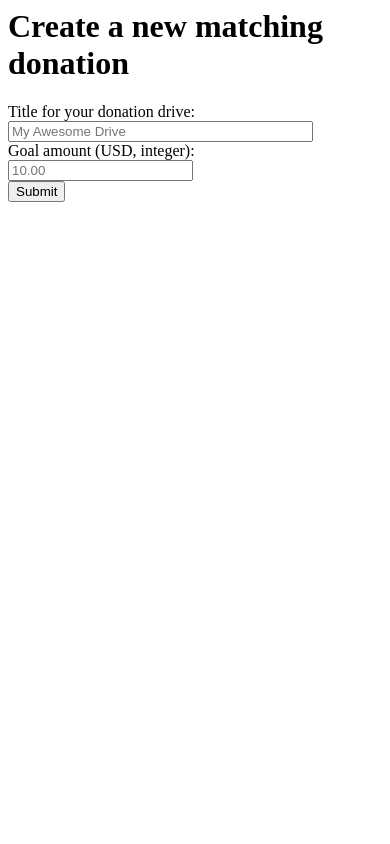
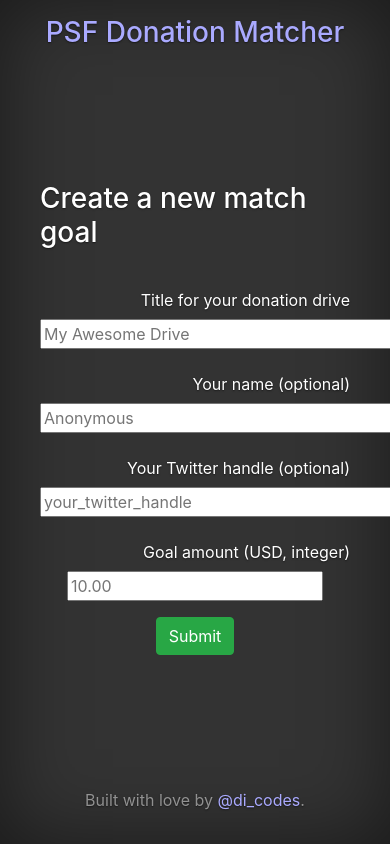
Before and after one commit to di/matcher, a Flask app: page /new/ in a window 390 px wide; the page is wider, and only the part inside the window is pictured. Run offline with Flask 2, Linux system fonts and the light colour scheme; some libraries are stand-ins or nearby versions.

Commit message:
Styleeeeeeee

```diff
--- /dev/null
+++ b/matcher/static/cover.css
@@ -0,0 +1,113 @@
+/*
+ * Globals
+ */
+
+/* Links */
+a,
+a:focus,
+a:hover {
+  color: #aaf;
+}
+
+/* Custom default button */
+.btn-secondary,
+.btn-secondary:hover,
+.btn-secondary:focus {
+  color: #333;
+  text-shadow: none; /* Prevent inheritance from `body` */
+  background-color: #fff;
+  border: .05rem solid #fff;
+}
+
+
+/*
+ * Base structure
+ */
+
+html,
+body {
+  height: 100%;
+  background-color: #333;
+}
+
+body {
+  display: -ms-flexbox;
+  display: flex;
+  color: #fff;
+  text-shadow: 0 .05rem .1rem rgba(0, 0, 0, .5);
+  box-shadow: inset 0 0 5rem rgba(0, 0, 0, .5);
+}
+
+.cover-container {
+  max-width: 42em;
+}
+
+
+/*
+ * Header
+ */
+.masthead {
+  margin-bottom: 2rem;
+}
+
+.masthead-brand {
+  margin-bottom: 0;
+}
+
+.nav-masthead .nav-link {
+  padding: .25rem 0;
+  font-weight: 700;
+  color: rgba(255, 255, 255, .5);
+  background-color: transparent;
+  border-bottom: .25rem solid transparent;
+}
+
+.nav-masthead .nav-link:hover,
+.nav-masthead .nav-link:focus {
+  border-bottom-color: rgba(255, 255, 255, .25);
+}
+
+.nav-masthead .nav-link + .nav-link {
+  margin-left: 1rem;
+}
+
+.nav-masthead .active {
+  color: #fff;
+  border-bottom-color: #fff;
+}
+
+@media (min-width: 48em) {
+  .masthead-brand {
+    float: left;
+  }
+  .nav-masthead {
+    float: right;
+  }
+}
+
+
+/*
+ * Cover
+ */
+.cover {
+  padding: 0 1.5rem;
+}
+.cover .btn-lg {
+  padding: .75rem 1.25rem;
+  font-weight: 700;
+}
+
+.cover li, .cover p, .cover h3 {
+  text-align: left;
+}
+
+/*
+ * Footer
+ */
+.mastfoot {
+  color: rgba(255, 255, 255, .5);
+}
+
+.col-form-label {
+  text-align: right;
+}
--- a/matcher/templates/base.html
+++ b/matcher/templates/base.html
@@ -10,8 +10,62 @@
     {% endif %}
 {%- endmacro %}
 
-<html>
-    <body>
+{% macro byline(match) %}
+    {% if match.name and match.twitter %}
+        <a rel="nofollow" href='https://twitter.com/{{ match.twitter }}'>{{ match.name }}</a>
+    {% elif match.twitter %}
+        <a rel="nofollow" href='https://twitter.com/{{ match.twitter }}'>@{{ match.twitter }}</a>
+    {% elif match.name %}
+        {{ match.name }}
+    {% else %}
+        Anonymous
+    {% endif %}
+{% endmacro %}
+
+<!doctype html>
+<html lang="en">
+  <head>
+    <!-- Required meta tags -->
+    <meta charset="utf-8">
+    <meta name="viewport" content="width=device-width, initial-scale=1, shrink-to-fit=no">
+
+    <!-- Bootstrap CSS -->
+    <link rel="stylesheet" href="https://stackpath.bootstrapcdn.com/bootstrap/4.3.1/css/bootstrap.min.css" integrity="sha384-ggOyR0iXCbMQv3Xipma34MD+dH/1fQ784/j6cY/iJTQUOhcWr7x9JvoRxT2MZw1T" crossorigin="anonymous">
+
+    <title>PSF Donation Matcher</title>
+    <style>
+      .bd-placeholder-img {
+        font-size: 1.125rem;
+        text-anchor: middle;
+        -webkit-user-select: none;
+        -moz-user-select: none;
+        -ms-user-select: none;
+        user-select: none;
+      }
+
+      @media (min-width: 768px) {
+        .bd-placeholder-img-lg {
+          font-size: 3.5rem;
+        }
+      }
+    </style>
+    <!-- Custom styles for this template -->
+    <link href="{{ url_for('static', filename='cover.css') }}" rel="stylesheet">
+  </head>
+  <body class="text-center">
+    <div class="cover-container d-flex w-100 h-100 p-3 mx-auto flex-column">
+    <header class="masthead mb-auto">
+        <div class="inner">
+        <a href="/"><h3 class="masthead-brand">PSF Donation Matcher</h3></a>
+        <!--
+        <nav class="nav nav-masthead justify-content-center">
+            <a class="nav-link active" href="#">Home</a>
+            <a class="nav-link" href="#">Features</a>
+            <a class="nav-link" href="#">Contact</a>
+        </nav>
+        -->
+        </div>
+    </header>
     {% with messages = get_flashed_messages() %}
         {% if messages %}
             <ul class=flashes>
@@ -21,7 +75,21 @@
             </ul>
         {% endif %}
         {% endwith %}
+    <main role="main" class="inner cover">
     {% block content %}
     {% endblock %}
+    </main>
+
+    <footer class="mastfoot mt-auto">
+        <div class="inner">
+        <p>Built with love by <a href="https://twitter.com/di_codes">@di_codes</a>.</p>
+        </div>
+    </footer>
+
+    <!-- Optional JavaScript -->
+    <!-- jQuery first, then Popper.js, then Bootstrap JS -->
+    <script src="https://code.jquery.com/jquery-3.3.1.slim.min.js" integrity="sha384-q8i/X+965DzO0rT7abK41JStQIAqVgRVzpbzo5smXKp4YfRvH+8abtTE1Pi6jizo" crossorigin="anonymous"></script>
+    <script src="https://cdnjs.cloudflare.com/ajax/libs/popper.js/1.14.7/umd/popper.min.js" integrity="sha384-UO2eT0CpHqdSJQ6hJty5KVphtPhzWj9WO1clHTMGa3JDZwrnQq4sF86dIHNDz0W1" crossorigin="anonymous"></script>
+    <script src="https://stackpath.bootstrapcdn.com/bootstrap/4.3.1/js/bootstrap.min.js" integrity="sha384-JjSmVgyd0p3pXB1rRibZUAYoIIy6OrQ6VrjIEaFf/nJGzIxFDsf4x0xIM+B07jRM" crossorigin="anonymous"></script>
   </body>
 </html>
--- a/matcher/templates/new_match.html
+++ b/matcher/templates/new_match.html
@@ -1,11 +1,34 @@
 {% extends "base.html" %}
 
 {% block content %}
-<h1>Create a new matching donation</h1>
+<h3>Create a new match goal</h3>
+<br>
 {{ form_errors(form) }}
 <form method="POST">
-    <div>{{ form.title.label }}: {{ form.title() }}</div>
-    <div>{{ form.goal.label }}: {{ form.goal() }}</div>
-    <input type="submit">
+    <div class="form-group row">
+        <label for="title" class="col-sm-5 col-form-label">{{ form.title.label.text }}</label>
+        <div class="col-sm-5">
+            {{ form.title() }}
+        </div>
+    </div>
+    <div class="form-group row">
+        <label for="name" class="col-sm-5 col-form-label">{{ form.name.label.text }}</label>
+        <div class="col-sm-5">
+            {{ form.name() }}
+        </div>
+    </div>
+    <div class="form-group row">
+        <label for="twitter" class="col-sm-5 col-form-label">{{ form.twitter.label.text }}</label>
+        <div class="col-sm-5">
+            {{ form.twitter() }}
+        </div>
+    </div>
+    <div class="form-group row">
+        <label for="goal" class="col-sm-5 col-form-label">{{ form.goal.label.text }}</label>
+        <div class="col-sm-5">
+            {{ form.goal() }}
+        </div>
+    </div>
+    <input type="submit" class="btn btn-success">
 </form>
 {% endblock %}
```
Also changed, not shown: matcher/templates/index.html (+23 -3 lines), matcher/templates/match.html (+25 -12 lines). Lines whose indentation alone changed are shown as unchanged.
